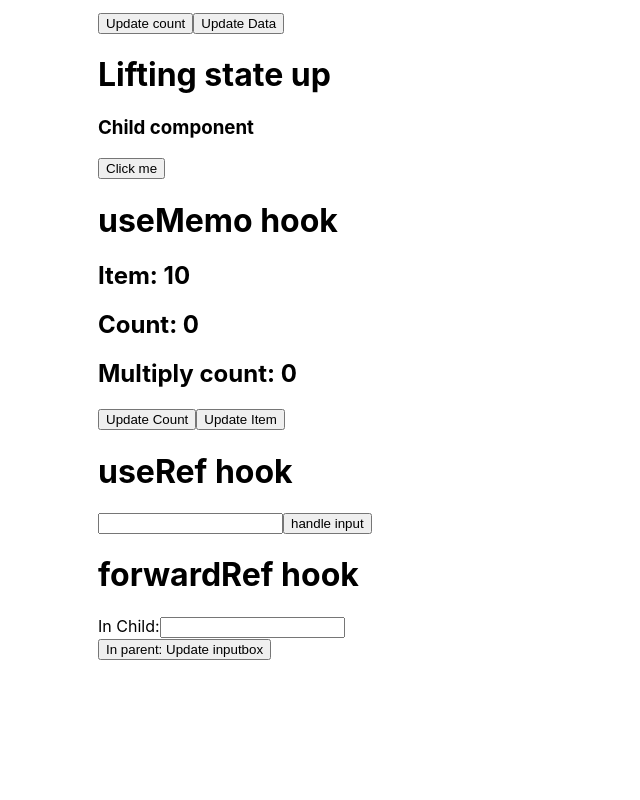
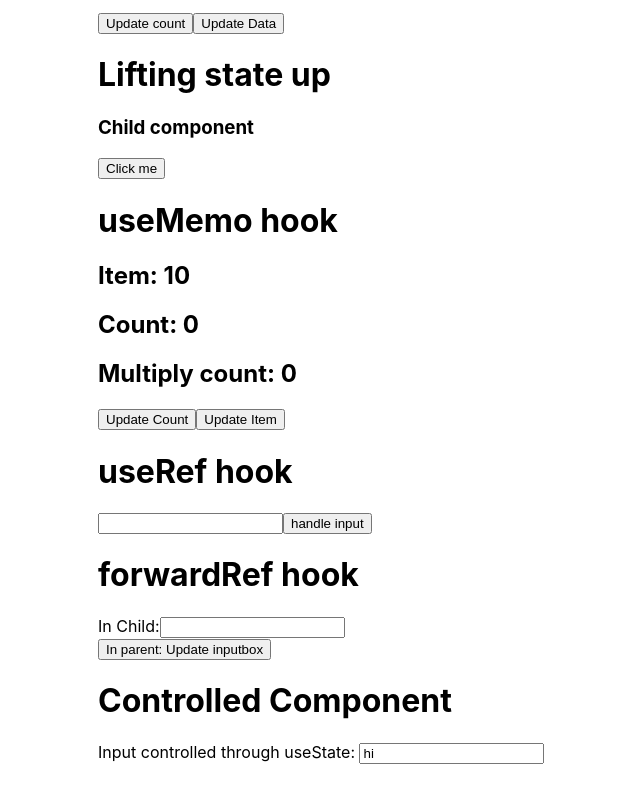
Before and after one commit to Neelam618/react-demo, a React (Create React App) app: page / in a window 1280 px wide. Shown: the part 1660-2460 px from the top of the page, without its empty margins (62-702 px from the left). Built offline with nearby package versions, Linux system fonts and the light colour scheme.

Commit message:
added controlled component

```diff
--- a/src/App.js
+++ b/src/App.js
@@ -13,6 +13,7 @@
 import UseMemo from './components/UseMemo'
 import UseRef from './components/UseRef'
 import ForwardRefChild from './components/ForwardRefChild'
+import ControlledComponent from './components/ControlledComponent'
 
 function App() {
 
@@ -66,6 +67,8 @@
       <h1>forwardRef hook</h1>
       <ForwardRefChild ref={inputRef}/>
       <button onClick={updateInput}>In parent: Update inputbox</button>
+
+      <ControlledComponent />
     </div>
   );
 }
--- /dev/null
+++ b/src/components/ControlledComponent.js
@@ -0,0 +1,11 @@
+import {useState} from 'react'
+
+export default function ControlledComponent() {
+    const [val, setVal] =useState("hi")
+    return (
+        <div>
+            <h1>Controlled Component</h1>
+            Input controlled through useState: <input type="text" value={val} onChange={(e)=> setVal(e.target.value)}/>
+        </div>
+    )
+}
```
